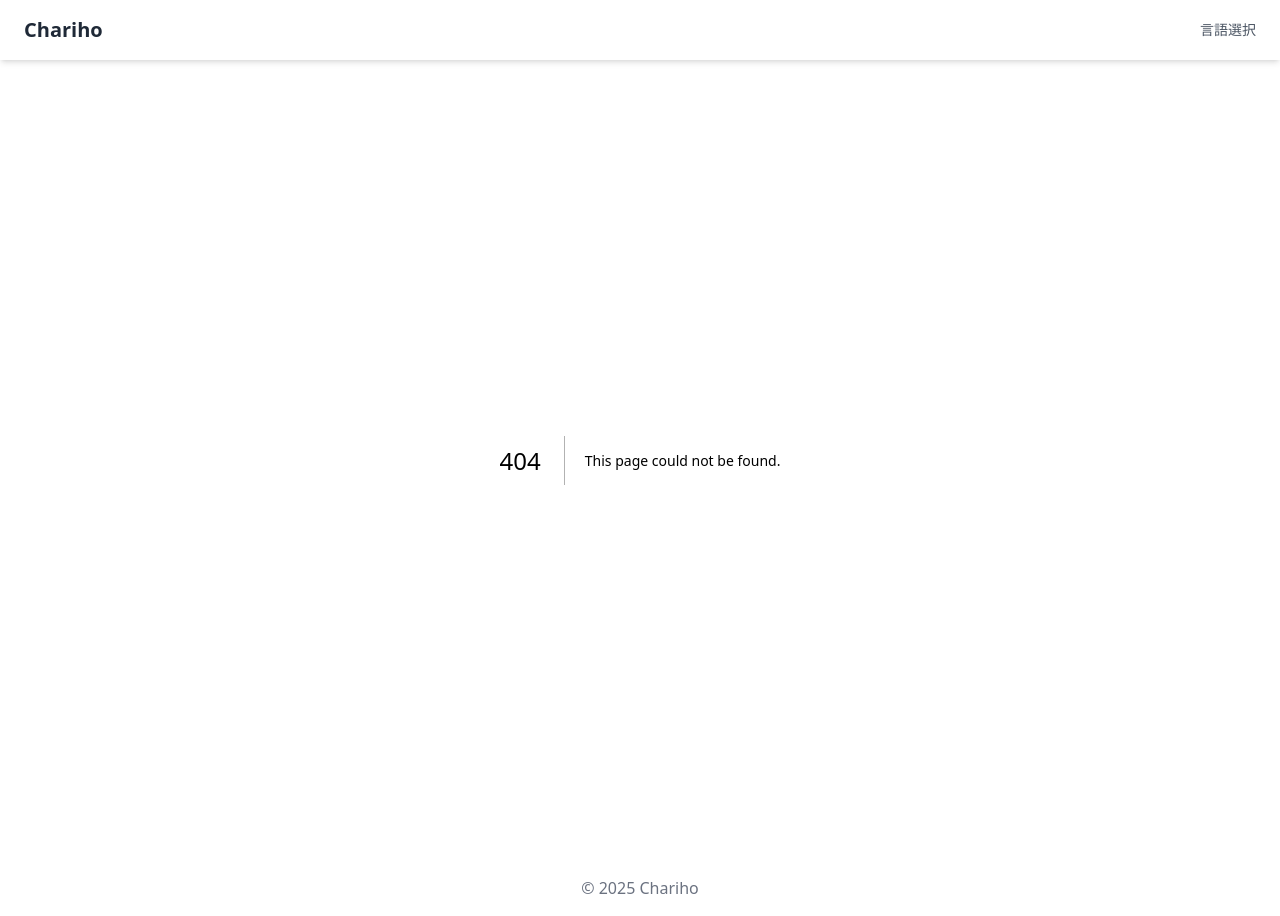
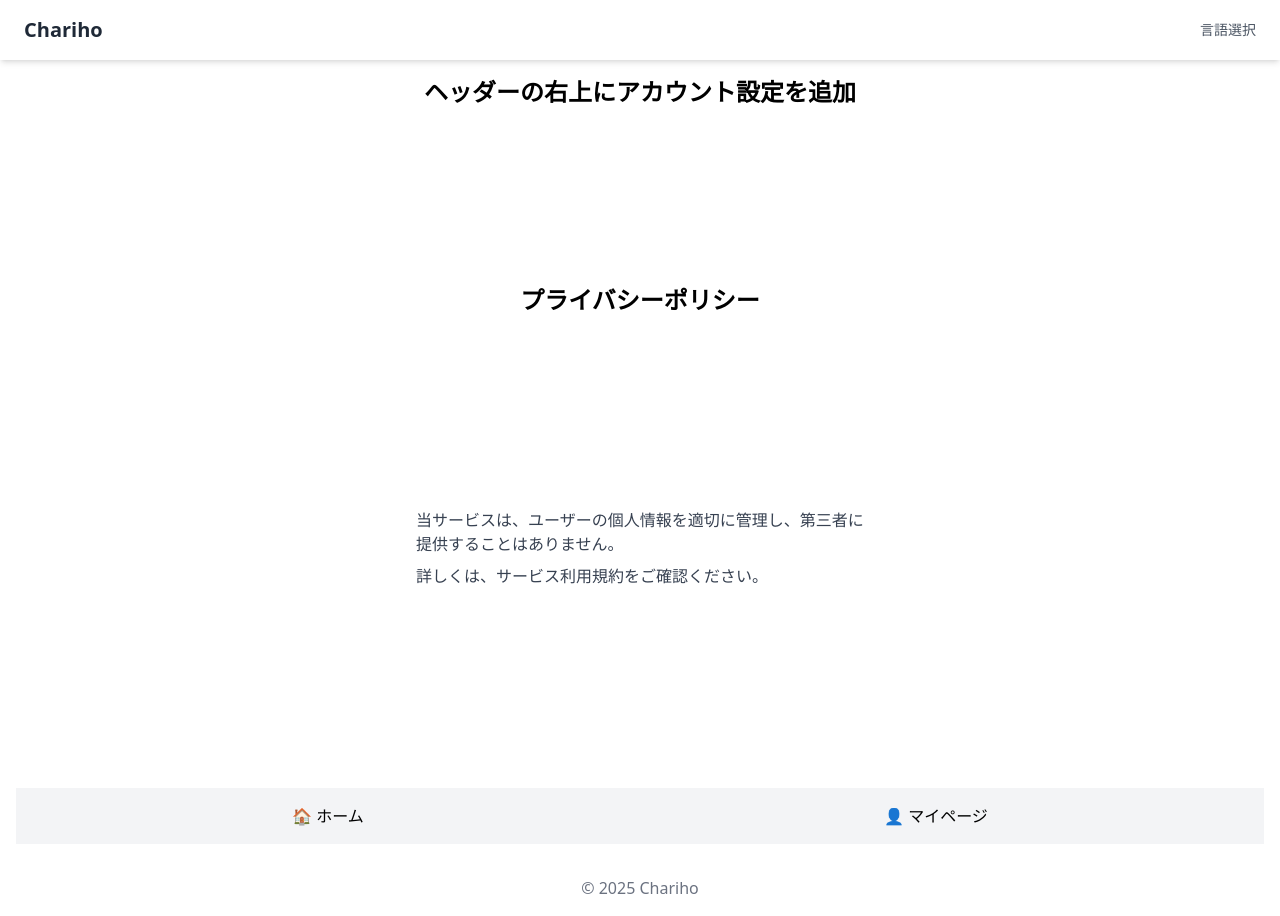
Before and after one commit to ms-engineer-bc24-12/Section_9_team_chariho, a Next.js app in the folder frontend/: page /mypage/privacy in a window 1280 px wide. Before the commit this address had no page. Built offline with nearby package versions, Linux system fonts and the light colour scheme.

Commit message:
feat: プライバシーポリシーページを作成

```diff
--- /dev/null
+++ b/frontend/src/app/mypage/privacy/page.tsx
@@ -0,0 +1,31 @@
+//src/app/mypage/privacy/page.tsx
+//③-④プライバシーポリシーページ
+
+export default function PrivacyPolicyPage() {
+  return (
+    <div className="flex flex-col items-center justify-between min-h-screen p-4">
+      <h1 className="text-2xl font-bold">
+        ヘッダーの右上にアカウント設定を追加
+      </h1>
+      <h1 className="text-2xl font-bold">プライバシーポリシー</h1>
+
+      <div className="max-w-md mt-4 text-gray-700">
+        <p>
+          当サービスは、ユーザーの個人情報を適切に管理し、第三者に提供することはありません。
+        </p>
+        <p className="mt-2">詳しくは、サービス利用規約をご確認ください。</p>
+      </div>
+
+      {/* フッター */}
+      <div className="w-full">
+        <div className="flex justify-around bg-gray-100 p-4 mt-6">
+          <p>🏠 ホーム</p>
+          <p>👤 マイページ</p>
+        </div>
+      </div>
+    </div>
+  );
+}
+
+//ページ確認
+//http://localhost:3000/mypage/privacy
--- a/frontend/src/app/rental/lend/register/page.tsx
+++ b/frontend/src/app/rental/lend/register/page.tsx
@@ -30,7 +30,6 @@ export default function RegisterBikePage() {
           <p>🏠 ホーム</p>
           <p>👤 マイページ</p>
         </div>
-        <p className="text-center text-sm text-gray-500 py-2"></p>
       </div>
     </div>
   );
--- a/frontend/src/app/rental/return/confirm/page.tsx
+++ b/frontend/src/app/rental/return/confirm/page.tsx
@@ -31,7 +31,6 @@ export default function ReturnConfirmPage() {
           <p>🏠 ホーム</p>
           <p>👤 マイページ</p>
         </div>
-        <p className="text-center text-sm text-gray-500 py-2"></p>
       </div>
     </div>
   );
```
